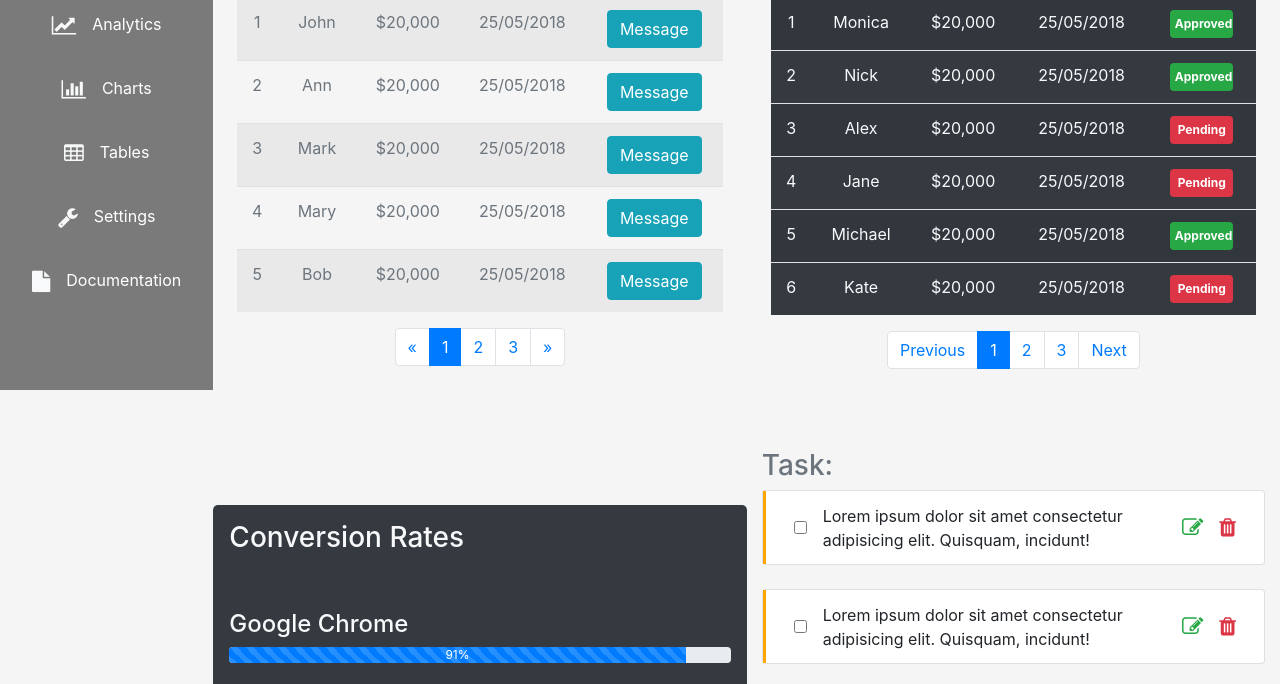
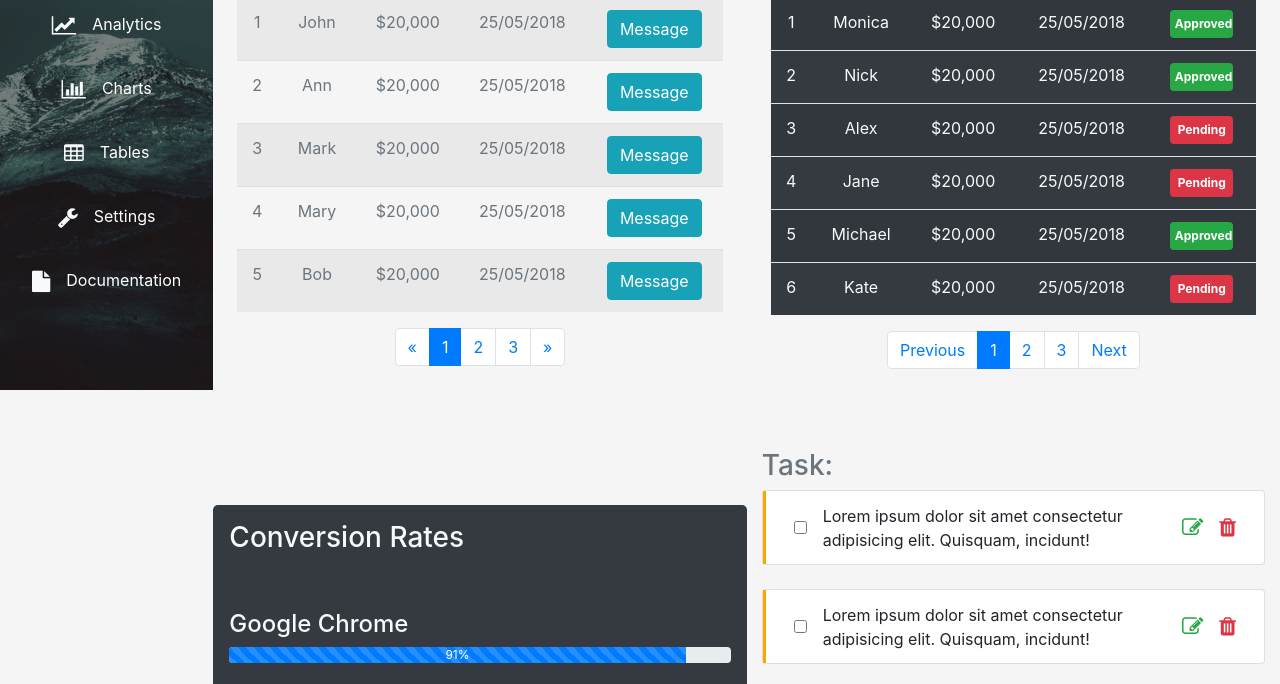
Before and after one commit to iamkankai/Dashboard, a plain HTML site: page index.html in a window 1280 px wide. Shown: the part 410-1094 px from the top of the page. Drawn offline with nearby package versions, Linux system fonts and the light colour scheme.

Commit message:
Update style.css

```diff
--- a/css/style.css
+++ b/css/style.css
@@ -1,5 +1,5 @@
 .sidebar{
-    background: linear-gradient(rgba(0, 0, 0, 0.5),rgba(0, 0, 0, 0.5)),url(..img/img1.jpeg);
+    background: linear-gradient(rgba(0, 0, 0, 0.5),rgba(0, 0, 0, 0.5)),url(../img/img1.jpeg);
     height: 100vh;
     background-position: center;
     background-repeat: no-repeat;
```
